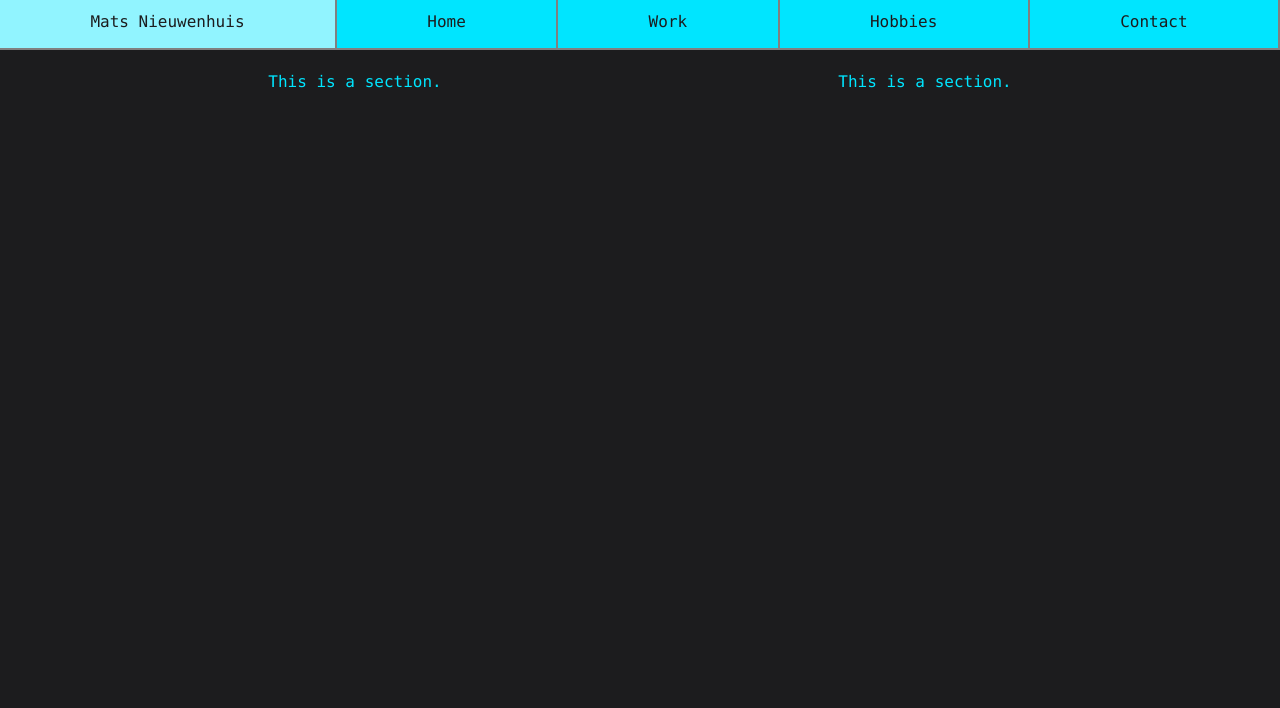
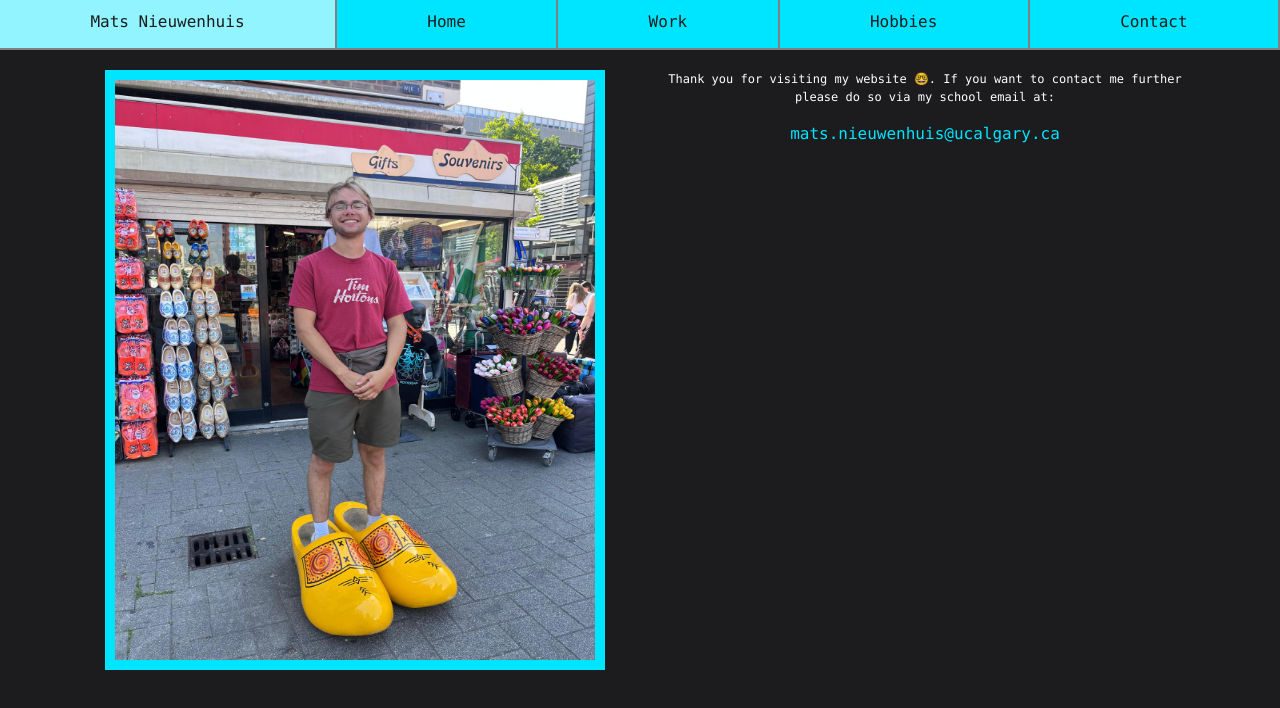
Before and after one commit to matsnieuwenhuis/ENGO551_project0, a plain HTML site: page contact.html in a window 1280 px wide. Drawn offline with nearby package versions, Linux system fonts and the light colour scheme.

Commit message:
Completed my contact page, added images, and updated styles.

```diff
--- a/contact.html
+++ b/contact.html
@@ -11,7 +11,7 @@
     <!-- My Custom CSS -->
     <link rel="stylesheet" href="css/dist/mystyle.css">
 
-    <title>Homepage</title>
+    <title>Contact</title>
 
   </head>
     <body>
@@ -46,10 +46,13 @@
         <div class="container">
             <div class="row">
                 <div class="col-lg-6 col-sm-12">
-                    This is a section.
+                    <img class="mepic" src="img/me_being_cool.jpg" alt="me_being_cool">
                 </div>
                 <div class="col-lg-6 col-sm-12">
-                    This is a section.
+                    <p id="intro"> Thank you for visiting my website 🤓. If you want to contact me further
+                        please do so via my school email at:
+                        </p>
+                        <p>mats.nieuwenhuis@ucalgary.ca</p>
                 </div>
             </div>
         </div>
```
Also changed, not shown: img/me_being_cool.jpg (added).
